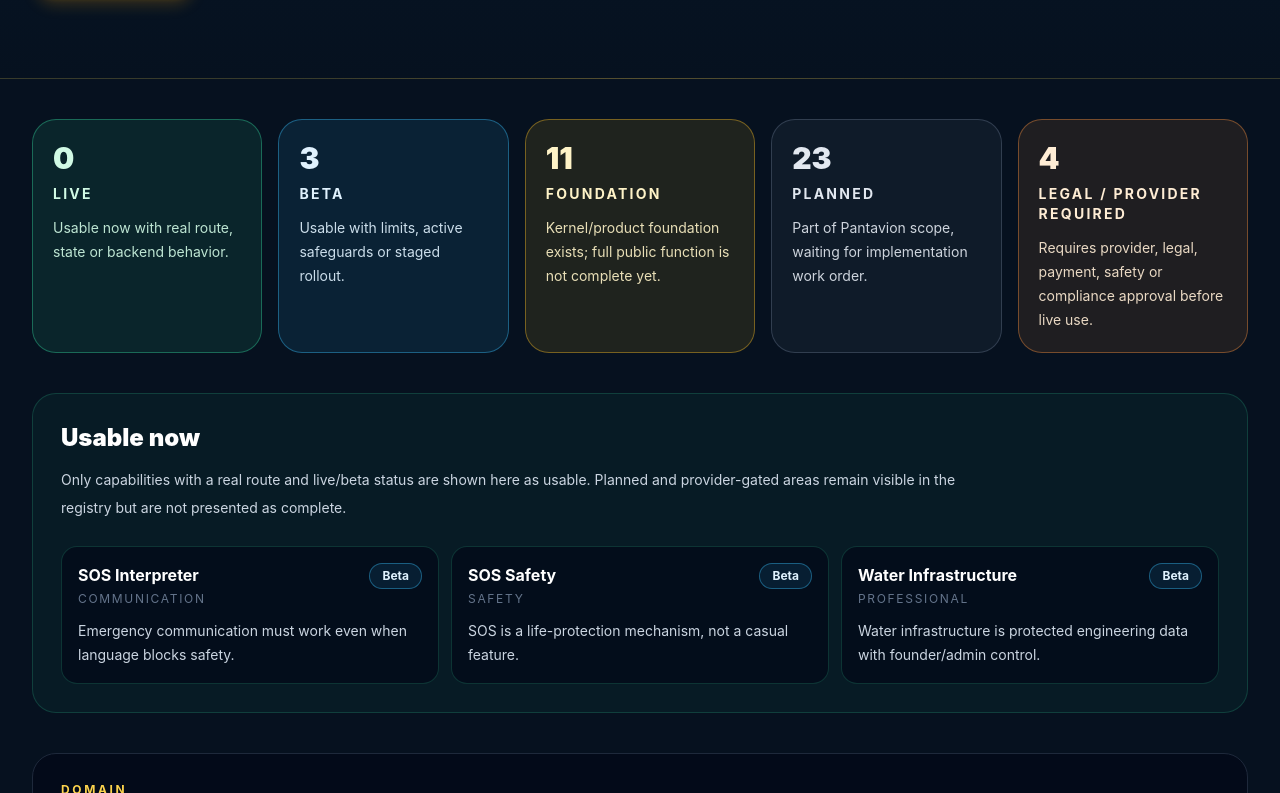
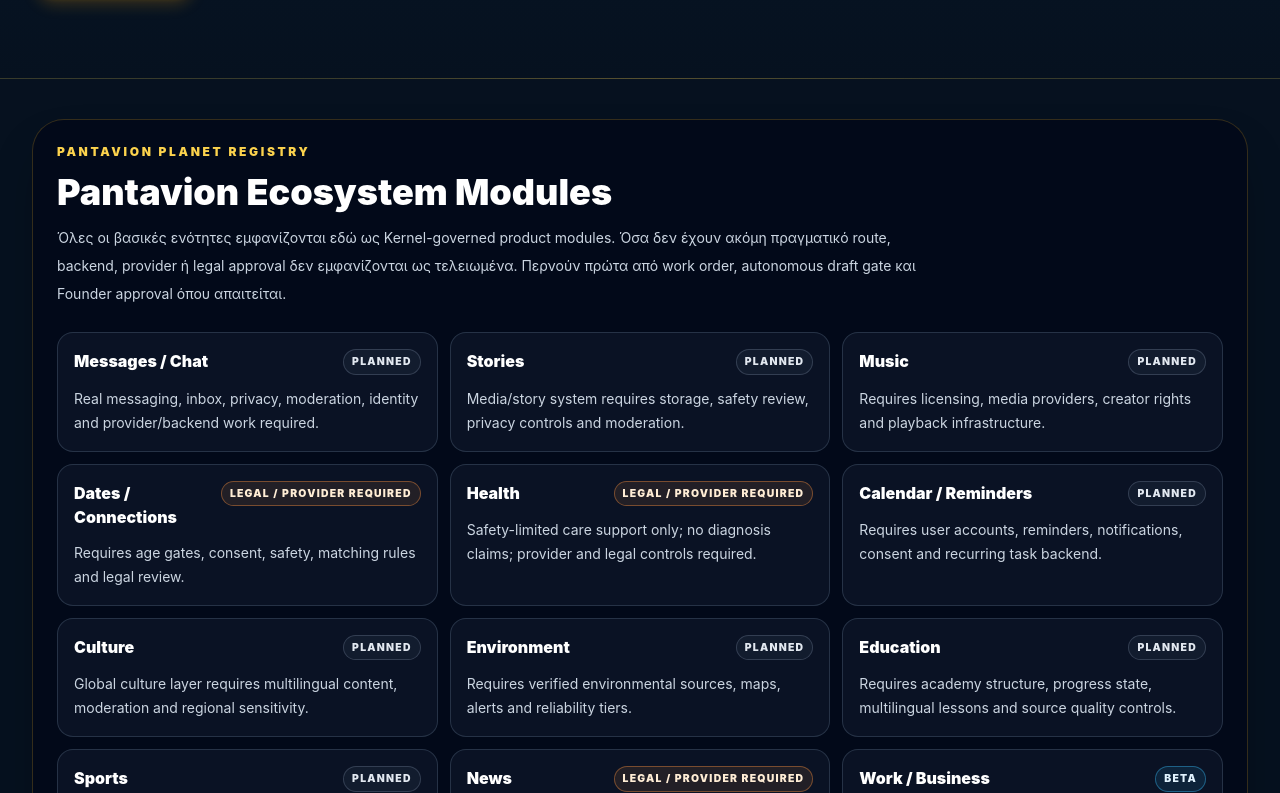
Before and after one commit to pandaconnect1/pantavion-planet, a Next.js app: page /product-status in a window 1280 px wide. Shown: the part 427-1220 px from the top of the page. Built offline with nearby package versions, Linux system fonts and the light colour scheme.

Commit message:
feat(product): expose full ecosystem module registry

```diff
--- a/app/product-status/page.tsx
+++ b/app/product-status/page.tsx
@@ -14,6 +14,39 @@ export const metadata: Metadata = {
     canonical: "/product-status",
   },
 };
+
+const PANTAVION_VISIBLE_ECOSYSTEM_MODULES = [
+  { title: "Messages / Chat", status: "planned", note: "Real messaging, inbox, privacy, moderation, identity and provider/backend work required." },
+  { title: "Stories", status: "planned", note: "Media/story system requires storage, safety review, privacy controls and moderation." },
+  { title: "Music", status: "planned", note: "Requires licensing, media providers, creator rights and playback infrastructure." },
+  { title: "Dates / Connections", status: "legal_provider_required", note: "Requires age gates, consent, safety, matching rules and legal review." },
+  { title: "Health", status: "legal_provider_required", note: "Safety-limited care support only; no diagnosis claims; provider and legal controls required." },
+  { title: "Calendar / Reminders", status: "planned", note: "Requires user accounts, reminders, notifications, consent and recurring task backend." },
+  { title: "Culture", status: "planned", note: "Global culture layer requires multilingual content, moderation and regional sensitivity." },
+  { title: "Environment", status: "planned", note: "Requires verified environmental sources, maps, alerts and reliability tiers." },
+  { title: "Education", status: "planned", note: "Requires academy structure, progress state, multilingual lessons and source quality controls." },
+  { title: "Sports", status: "planned", note: "Requires feeds/providers, schedules, localization and rights-safe presentation." },
+  { title: "News", status: "legal_provider_required", note: "Requires source reliability, misinformation controls and regional/legal policy." },
+  { title: "Work / Business", status: "beta", note: "Existing work route exists, but marketplace, CRM, payments and provider layers remain staged." },
+  { title: "Family and Friends", status: "planned", note: "Requires social graph, trusted circles, privacy and consent rules." },
+  { title: "Economy / Banks", status: "legal_provider_required", note: "Financial information must remain risk-controlled; banking/payment providers required." },
+  { title: "Shipping / Marine", status: "planned", note: "Requires maritime data providers, maps, safety disclaimers and professional controls." },
+  { title: "Flights / Travel", status: "planned", note: "Requires travel providers, flight data, identity, notifications and regional rules." },
+  { title: "Tourism", status: "planned", note: "Requires places, guides, localization, safety notes and marketplace/provider mapping." },
+  { title: "Politics", status: "legal_provider_required", note: "Requires civic integrity, source quality, regional law and misinformation controls." },
+  { title: "Faith and Religions", status: "planned", note: "Requires respectful global content, moderation and community safety rules." },
+  { title: "VR / AR", status: "planned", note: "Requires device/provider capability, rendering pipeline and safety boundaries." },
+  { title: "Multimedia", status: "planned", note: "Requires storage, upload, transcoding, copyright, moderation and creator controls." },
+  { title: "Contacts and Invite System", status: "beta", note: "SOS contacts exist; broader invite/import needs consent, privacy and provider-safe flows." },
+  { title: "Marketplace", status: "planned", note: "Requires categories, moderation, payments, fraud controls and lawful listing policy." },
+  { title: "Academy", status: "planned", note: "Requires learning paths, progress, multilingual content and source reliability." },
+  { title: "Research", status: "planned", note: "Requires source atlas, citations, licensing, retrieval and reliability tiers." },
+  { title: "Communities", status: "planned", note: "Requires groups, roles, moderation, safety and region/community governance." },
+  { title: "Support and Care", status: "planned", note: "Requires trusted support flows, escalation, vulnerable-user protections and audit." },
+  { title: "Professional Infrastructure", status: "foundation", note: "Professional protected infrastructure area exists; access, vaults and audit continue." },
+  { title: "Water Infrastructure", status: "beta", note: "Water Control Center and A Map exist; B/C/D map layers remain protected staged work." },
+  { title: "Pantavion Elite", status: "planned", note: "Requires subscription, identity, privacy, premium service boundaries and billing controls." },
+] as const;
 
 const statusOrder: PantavionCapabilityStatus[] = [
   "live",
@@ -109,6 +142,39 @@ export default function ProductStatusPage() {
             >
               Back to Pantavion
             </Link>
+          </div>
+        </div>
+      </section>
+
+      <section className="mx-auto max-w-7xl px-5 py-10 sm:px-8">
+        <div className="rounded-[2rem] border border-amber-400/20 bg-slate-950/70 p-6 shadow-2xl shadow-black/30">
+          <p className="text-xs font-black uppercase tracking-[0.22em] text-amber-300">
+            Pantavion Planet Registry
+          </p>
+          <h2 className="mt-3 text-3xl font-black text-white sm:text-4xl">
+            Pantavion Ecosystem Modules
+          </h2>
+          <p className="mt-3 max-w-4xl text-sm leading-7 text-slate-300">
+            Όλες οι βασικές ενότητες εμφανίζονται εδώ ως Kernel-governed product modules.
+            Όσα δεν έχουν ακόμη πραγματικό route, backend, provider ή legal approval δεν εμφανίζονται ως τελειωμένα.
+            Περνούν πρώτα από work order, autonomous draft gate και Founder approval όπου απαιτείται.
+          </p>
+
+          <div className="mt-6 grid gap-3 sm:grid-cols-2 lg:grid-cols-3">
+            {PANTAVION_VISIBLE_ECOSYSTEM_MODULES.map((module) => (
+              <article
+                key={module.title}
+                className="rounded-2xl border border-slate-700/70 bg-slate-900/70 p-4"
+              >
+                <div className="flex items-start justify-between gap-3">
+                  <h3 className="text-base font-black text-white">{module.title}</h3>
+                  <span className={`shrink-0 rounded-full border px-2 py-1 text-[0.65rem] font-black uppercase tracking-[0.12em] ${statusClass(module.status)}`}>
+                    {statusMeta[module.status].label}
+                  </span>
+                </div>
+                <p className="mt-3 text-sm leading-6 text-slate-300">{module.note}</p>
+              </article>
+            ))}
           </div>
         </div>
       </section>
```
